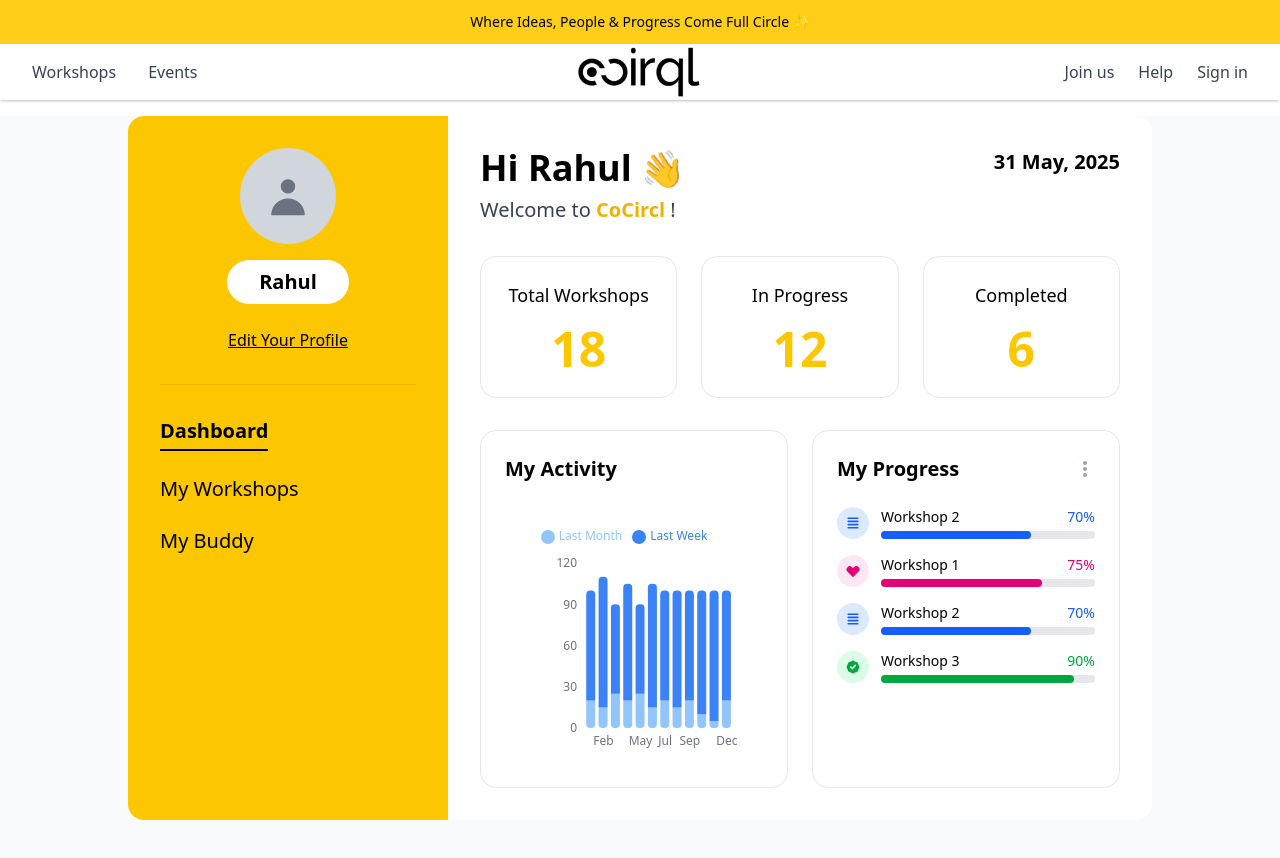
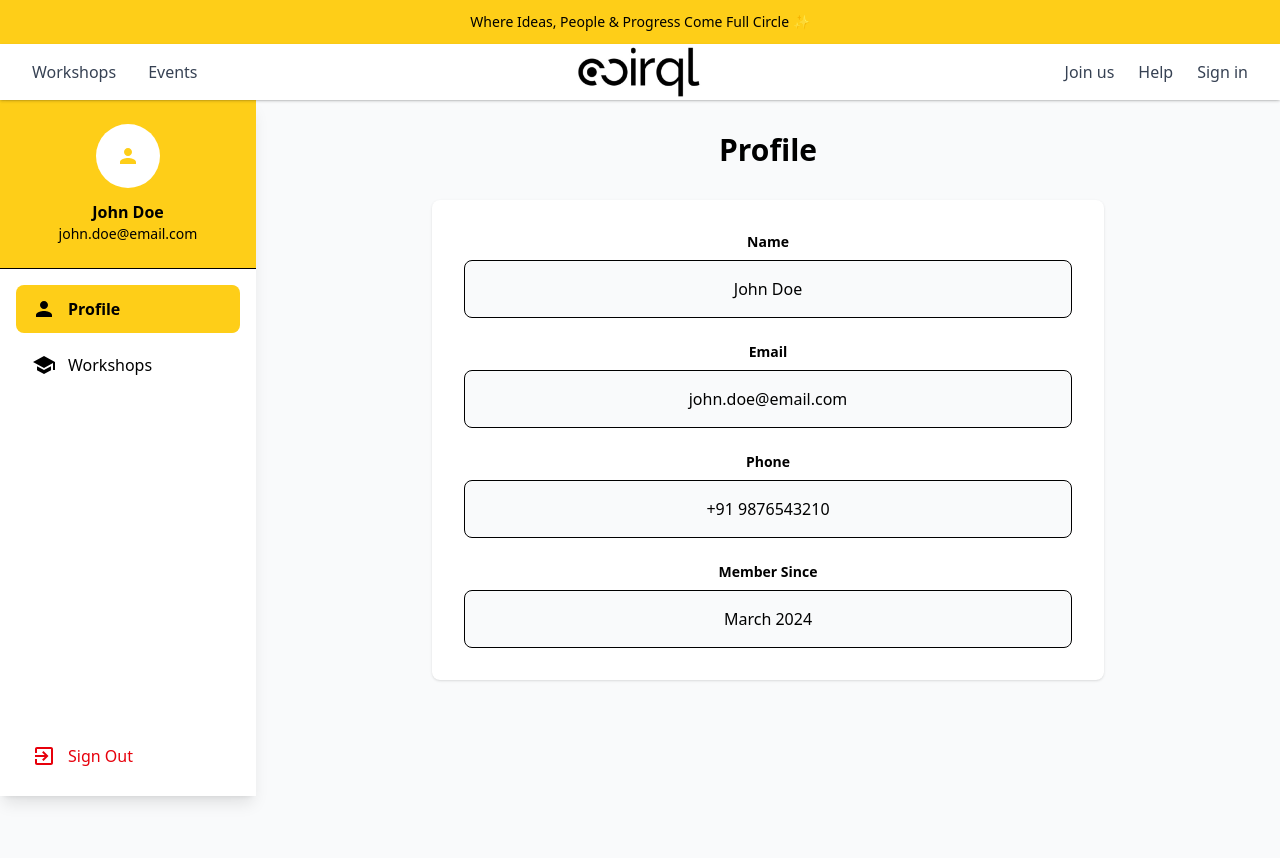
Before and after one commit to kurmananda-cocirql/front, a React (Vite) app: page /userprofile in a window 1280 px wide. Shown: the top 858 px of the page. Built offline with nearby package versions, Linux system fonts and the light colour scheme.

Commit message:
user page

```diff
--- a/src/pages/userprofile.jsx
+++ b/src/pages/userprofile.jsx
@@ -1,241 +1,161 @@
 "use client"
 
 import { useState } from "react"
-import { BarChart, Bar, XAxis, YAxis, ResponsiveContainer, Legend } from "recharts"
-import Navbar from "../components/Navbar"
+import { Person, School, ExitToApp } from "@mui/icons-material"
 
-const UserProfile = () => {
-    const [activeTab, setActiveTab] = useState("Dashboard")
+export default function ProfilePage() {
+  const [activeTab, setActiveTab] = useState("profile")
 
-    // Chart data
-    const chartData = [
-        { month: "Jan", lastWeek: 80, lastMonth: 20 },
-        { month: "Feb", lastWeek: 95, lastMonth: 15 },
-        { month: "Mar", lastWeek: 65, lastMonth: 25 },
-        { month: "Apr", lastWeek: 85, lastMonth: 20 },
-        { month: "May", lastWeek: 65, lastMonth: 25 },
-        { month: "Jun", lastWeek: 90, lastMonth: 15 },
-        { month: "Jul", lastWeek: 80, lastMonth: 20 },
-        { month: "Aug", lastWeek: 85, lastMonth: 15 },
-        { month: "Sep", lastWeek: 80, lastMonth: 20 },
-        { month: "Oct", lastWeek: 90, lastMonth: 10 },
-        { month: "Nov", lastWeek: 95, lastMonth: 5 },
-        { month: "Dec", lastWeek: 80, lastMonth: 20 },
+  const user = {
+    name: "John Doe",
+    email: "john.doe@email.com",
+    phone: "+91 9876543210",
+    joinDate: "March 2024",
+  }
+
+  const workshops = [
+    {
+      id: 1,
+      name: "Creative Journaling",
+      description: "Learn creative journaling techniques and express yourself through writing.",
+      joinLink: "https://meet.google.com/abc-defg-hij",
+    },
+    {
+      id: 2,
+      name: "Urban Gardening",
+      description: "Discover how to grow plants in small urban spaces.",
+      joinLink: "https://meet.google.com/xyz-uvwx-yz",
+    },
+    {
+      id: 3,
+      name: "Storytelling Workshop",
+      description: "Master the art of storytelling with practical exercises.",
+      joinLink: "https://meet.google.com/story-tell-123",
+    },
+    {
+      id: 4,
+      name: "Candle Making",
+      description: "Create beautiful handmade candles with natural materials.",
+      joinLink: "https://meet.google.com/candle-make-456",
+    },
   ]
 
+  const handleSignOut = () => {
+    console.log("Signing out...")
+  }
+
   return (
-        <div className="min-h-screen bg-gray-50">
-
-            <div className="flex mt-4 mx-0 gap-0 lg:mx-[10vw]">
-                {/* Left Sidebar */}
-                <div className="w-80 bg-yellow-400 rounded-l-2xl p-8">
-                    {/* Profile Section */}
-                    <div className="flex flex-col items-center mb-8">
-                        <div className="w-24 h-24 bg-gray-300 rounded-full mb-4 flex items-center justify-center">
-                            <svg className="w-12 h-12 text-gray-500" fill="currentColor" viewBox="0 0 20 20">
-                                <path fillRule="evenodd" d="M10 9a3 3 0 100-6 3 3 0 000 6zm-7 9a7 7 0 1114 0H3z" clipRule="evenodd" />
-                            </svg>
+    <div className="min-h-screen bg-gray-50 flex">
+      {/* Fixed Sidebar */}
+      <div className="w-64 bg-white shadow-lg fixed h-[87vh]">
+        {/* Profile Header */}
+        <div className="p-6 border-b bg-[#FECE18]">
+          <div className="text-center">
+            <div className="w-16 h-16 bg-white rounded-full mx-auto mb-3 flex items-center justify-center">
+              <Person className="text-[#FECE18] text-2xl" />
             </div>
-                        <div className="bg-white rounded-full px-8 py-2 mb-6">
-                            <h2 className="text-xl font-semibold text-black">Rahul</h2>
+            <h3 className="font-bold text-black">{user.name}</h3>
+            <p className="text-sm text-black">{user.email}</p>
           </div>
-                        <button className="text-black font-medium underline hover:no-underline">Edit Your Profile</button>
         </div>
 
-                    {/* Navigation Menu */}
-                    <div className="border-t border-yellow-500 pt-8">
-                        <nav className="space-y-6">
-                            <div>
+        {/* Navigation */}
+        <nav className="p-4">
+          <div className="space-y-2">
             <button
-                                    onClick={() => setActiveTab("Dashboard")}
-                                    className={`text-xl font-semibold text-black ${activeTab === "Dashboard" ? "border-b-2 border-black pb-1" : ""
+              onClick={() => setActiveTab("profile")}
+              className={`w-full flex items-center gap-3 px-4 py-3 rounded-lg ${
+                activeTab === "profile" ? "bg-[#FECE18] text-black font-bold" : "text-black hover:bg-gray-100"
               }`}
             >
-                                    Dashboard
+              <Person />
+              <span>Profile</span>
             </button>
-                            </div>
-                            <div>
             <button
-                                    onClick={() => setActiveTab("My Workshops")}
-                                    className={`text-xl font-medium text-black ${activeTab === "My Workshops" ? "border-b-2 border-black pb-1" : ""
+              onClick={() => setActiveTab("workshops")}
+              className={`w-full flex items-center gap-3 px-4 py-3 rounded-lg ${
+                activeTab === "workshops" ? "bg-[#FECE18] text-black font-bold" : "text-black hover:bg-gray-100"
               }`}
             >
-                                    My Workshops
-                                </button>
-                            </div>
-                            <div>
-                                <button
-                                    onClick={() => setActiveTab("My Buddy")}
-                                    className={`text-xl font-medium text-black ${activeTab === "My Buddy" ? "border-b-2 border-black pb-1" : ""
-                                        }`}
-                                >
-                                    My Buddy
+              <School />
+              <span>Workshops</span>
             </button>
           </div>
         </nav>
+
+        {/* Sign Out */}
+        <div className="absolute bottom-4 left-4 right-4 ">
+          <button
+            onClick={handleSignOut}
+            className="w-full flex items-center gap-3 px-4 py-3 text-red-600 hover:bg-red-50 rounded-lg"
+          >
+            <ExitToApp />
+            <span>Sign Out</span>
+          </button>
         </div>
       </div>
 
       {/* Main Content */}
-                <div className="flex-1 bg-white rounded-r-2xl p-8">
-                    {/* Header Section */}
-                    <div className="flex justify-between items-start mb-8">
+      <div className="flex-1 ml-64 p-8 text-center mx-auto">
+        {activeTab === "profile" && (
+          <div className="mx-auto">
+            <h1 className="text-3xl font-bold text-black mb-8">Profile</h1>
+            <div className="bg-white rounded-lg shadow p-8 max-w-2xl mx-auto">
+              <div className="space-y-6">
                 <div>
-                            <h1 className="text-4xl font-bold text-black mb-2">
-                                Hi Rahul <span className="text-4xl wave">👋</span>
-                            </h1>
-                            <p className="text-xl text-gray-700">
-                                Welcome to <span className="text-yellow-500 font-semibold">CoCircl</span> !
-                            </p>
-                        </div>
-                        <div className="text-xl font-semibold text-black">31 May, 2025</div>
-                    </div>
-
-                    {/* Stats Cards */}
-                    <div className="grid grid-cols-3 gap-6 mb-8">
-                        <div className="border border-gray-200 rounded-2xl p-6 text-center">
-                            <h3 className="text-lg font-medium text-black mb-4">Total Workshops</h3>
-                            <p className="text-5xl font-bold text-yellow-400">18</p>
-                        </div>
-                        <div className="border border-gray-200 rounded-2xl p-6 text-center">
-                            <h3 className="text-lg font-medium text-black mb-4">In Progress</h3>
-                            <p className="text-5xl font-bold text-yellow-400">12</p>
-                        </div>
-                        <div className="border border-gray-200 rounded-2xl p-6 text-center">
-                            <h3 className="text-lg font-medium text-black mb-4">Completed</h3>
-                            <p className="text-5xl font-bold text-yellow-400">6</p>
+                  <label className="block text-sm font-bold text-black mb-2">Name</label>
+                  <div className="p-4 bg-gray-50 rounded-lg border">
+                    <span className="text-black">{user.name}</span>
                   </div>
                 </div>
-
-                    {/* Activity and Progress Section */}
-                    <div className="grid grid-cols-2 gap-6">
-                        {/* My Activity with Recharts */}
-                        <div className="border border-gray-200 rounded-2xl p-6">
-                            <h3 className="text-xl font-bold text-black mb-6">My Activity</h3>
-                            <div className="h-64">
-                                <ResponsiveContainer width="100%" height="100%">
-                                    <BarChart data={chartData} margin={{ top: 20, right: 30, left: 20, bottom: 5 }}>
-                                        <XAxis dataKey="month" axisLine={false} tickLine={false} tick={{ fontSize: 12, fill: "#6B7280" }} />
-                                        <YAxis axisLine={false} tickLine={false} tick={{ fontSize: 12, fill: "#6B7280" }} />
-                                        <Legend
-                                            verticalAlign="top"
-                                            height={36}
-                                            iconType="circle"
-                                            wrapperStyle={{ fontSize: "12px", color: "#6B7280" }}
-                                        />
-                                        <Bar dataKey="lastMonth" stackId="a" fill="#93C5FD" name="Last Month" radius={[0, 0, 4, 4]} />
-                                        <Bar dataKey="lastWeek" stackId="a" fill="#3B82F6" name="Last Week" radius={[4, 4, 0, 0]} />
-                                    </BarChart>
-                                </ResponsiveContainer>
+                <div>
+                  <label className="block text-sm font-bold text-black mb-2">Email</label>
+                  <div className="p-4 bg-gray-50 rounded-lg border">
+                    <span className="text-black">{user.email}</span>
                   </div>
                 </div>
-
-                        {/* My Progress */}
-                        <div className="border border-gray-200 rounded-2xl p-6">
-                            <div className="flex justify-between items-center mb-6">
-                                <h3 className="text-xl font-bold text-black">My Progress</h3>
-                                <button className="text-gray-400 hover:text-gray-600">
-                                    <svg className="w-5 h-5" fill="currentColor" viewBox="0 0 20 20">
-                                        <path d="M10 6a2 2 0 110-4 2 2 0 010 4zM10 12a2 2 0 110-4 2 2 0 010 4zM10 18a2 2 0 110-4 2 2 0 010 4z" />
-                                    </svg>
-                                </button>
-                            </div>
-
-                            <div className="space-y-4">
-                                {/* Workshop 2 - 70% */}
-                                <div className="flex items-center space-x-3">
-                                    <div className="w-8 h-8 bg-blue-100 rounded-full flex items-center justify-center">
-                                        <svg className="w-4 h-4 text-blue-600" fill="currentColor" viewBox="0 0 20 20">
-                                            <path
-                                                fillRule="evenodd"
-                                                d="M3 4a1 1 0 011-1h12a1 1 0 110 2H4a1 1 0 01-1-1zm0 4a1 1 0 011-1h12a1 1 0 110 2H4a1 1 0 01-1-1zm0 4a1 1 0 011-1h12a1 1 0 110 2H4a1 1 0 01-1-1zm0 4a1 1 0 011-1h12a1 1 0 110 2H4a1 1 0 01-1-1z"
-                                                clipRule="evenodd"
-                                            />
-                                        </svg>
-                                    </div>
-                                    <div className="flex-1">
-                                        <div className="flex justify-between items-center mb-1">
-                                            <span className="text-sm font-medium text-black">Workshop 2</span>
-                                            <span className="text-sm font-medium text-blue-600">70%</span>
-                                        </div>
-                                        <div className="w-full bg-gray-200 rounded-full h-2">
-                                            <div className="bg-blue-600 h-2 rounded-full" style={{ width: "70%" }}></div>
+                <div>
+                  <label className="block text-sm font-bold text-black mb-2">Phone</label>
+                  <div className="p-4 bg-gray-50 rounded-lg border">
+                    <span className="text-black">{user.phone}</span>
                   </div>
                 </div>
-                                </div>
-
-                                {/* Workshop 1 - 75% */}
-                                <div className="flex items-center space-x-3">
-                                    <div className="w-8 h-8 bg-pink-100 rounded-full flex items-center justify-center">
-                                        <svg className="w-4 h-4 text-pink-600" fill="currentColor" viewBox="0 0 20 20">
-                                            <path
-                                                fillRule="evenodd"
-                                                d="M3.172 5.172a4 4 0 015.656 0L10 6.343l1.172-1.171a4 4 0 115.656 5.656L10 17.657l-6.828-6.829a4 4 0 010-5.656z"
-                                                clipRule="evenodd"
-                                            />
-                                        </svg>
-                                    </div>
-                                    <div className="flex-1">
-                                        <div className="flex justify-between items-center mb-1">
-                                            <span className="text-sm font-medium text-black">Workshop 1</span>
-                                            <span className="text-sm font-medium text-pink-600">75%</span>
-                                        </div>
-                                        <div className="w-full bg-gray-200 rounded-full h-2">
-                                            <div className="bg-pink-600 h-2 rounded-full" style={{ width: "75%" }}></div>
-                                        </div>
-                                    </div>
-                                </div>
-
-                                {/* Workshop 2 - 70% (second one) */}
-                                <div className="flex items-center space-x-3">
-                                    <div className="w-8 h-8 bg-blue-100 rounded-full flex items-center justify-center">
-                                        <svg className="w-4 h-4 text-blue-600" fill="currentColor" viewBox="0 0 20 20">
-                                            <path
-                                                fillRule="evenodd"
-                                                d="M3 4a1 1 0 011-1h12a1 1 0 110 2H4a1 1 0 01-1-1zm0 4a1 1 0 011-1h12a1 1 0 110 2H4a1 1 0 01-1-1zm0 4a1 1 0 011-1h12a1 1 0 110 2H4a1 1 0 01-1-1zm0 4a1 1 0 011-1h12a1 1 0 110 2H4a1 1 0 01-1-1z"
-                                                clipRule="evenodd"
-                                            />
-                                        </svg>
-                                    </div>
-                                    <div className="flex-1">
-                                        <div className="flex justify-between items-center mb-1">
-                                            <span className="text-sm font-medium text-black">Workshop 2</span>
-                                            <span className="text-sm font-medium text-blue-600">70%</span>
-                                        </div>
-                                        <div className="w-full bg-gray-200 rounded-full h-2">
-                                            <div className="bg-blue-600 h-2 rounded-full" style={{ width: "70%" }}></div>
-                                        </div>
-                                    </div>
-                                </div>
-
-                                {/* Workshop 3 - 90% */}
-                                <div className="flex items-center space-x-3">
-                                    <div className="w-8 h-8 bg-green-100 rounded-full flex items-center justify-center">
-                                        <svg className="w-4 h-4 text-green-600" fill="currentColor" viewBox="0 0 20 20">
-                                            <path
-                                                fillRule="evenodd"
-                                                d="M6.267 3.455a3.066 3.066 0 001.745-.723 3.066 3.066 0 013.976 0 3.066 3.066 0 001.745.723 3.066 3.066 0 012.812 2.812c.051.643.304 1.254.723 1.745a3.066 3.066 0 010 3.976 3.066 3.066 0 00-.723 1.745 3.066 3.066 0 01-2.812 2.812 3.066 3.066 0 00-1.745.723 3.066 3.066 0 01-3.976 0 3.066 3.066 0 00-1.745-.723 3.066 3.066 0 01-2.812-2.812 3.066 3.066 0 00-.723-1.745 3.066 3.066 0 010-3.976 3.066 3.066 0 00.723-1.745 3.066 3.066 0 012.812-2.812zm7.44 5.252a1 1 0 00-1.414-1.414L9 10.586 7.707 9.293a1 1 0 00-1.414 1.414l2 2a1 1 0 001.414 0l4-4z"
-                                                clipRule="evenodd"
-                                            />
-                                        </svg>
-                                    </div>
-                                    <div className="flex-1">
-                                        <div className="flex justify-between items-center mb-1">
-                                            <span className="text-sm font-medium text-black">Workshop 3</span>
-                                            <span className="text-sm font-medium text-green-600">90%</span>
-                                        </div>
-                                        <div className="w-full bg-gray-200 rounded-full h-2">
-                                            <div className="bg-green-600 h-2 rounded-full" style={{ width: "90%" }}></div>
+                <div>
+                  <label className="block text-sm font-bold text-black mb-2">Member Since</label>
+                  <div className="p-4 bg-gray-50 rounded-lg border">
+                    <span className="text-black">{user.joinDate}</span>
                   </div>
                 </div>
               </div>
             </div>
           </div>
+        )}
+
+        {activeTab === "workshops" && (
+          <div>
+            <h1 className="text-3xl font-bold text-black mb-8">Workshops</h1>
+            <div className="space-y-6">
+              {workshops.map((workshop) => (
+                <div key={workshop.id} className="bg-white rounded-lg shadow p-6 flex text-center justify-between">
+                  <div className="mb-4 flex  flex-col mx-auto items-center">
+                    <School className="text-[#FECE18] mr-2" />
+                    <h3 className="text-xl font-bold text-black">{workshop.name}</h3>
+                  <p className="text-black mb-4">{workshop.description}</p>
+                  </div>
+                  <a
+                    href={workshop.joinLink}
+                    target="_blank"
+                    rel="noopener noreferrer"
+                    className=" bg-[#FECE18] hover:bg-orange-300 text-black font-bold px-6 py-3 rounded-lg h-1/2 my-auto"
+                  >
+                    Join
+                  </a>
+                </div>
+              ))}
             </div>
           </div>
+        )}
       </div>
     </div>
   )
 }
-
-export default UserProfile
```
Lines whose indentation alone changed are shown as unchanged.
